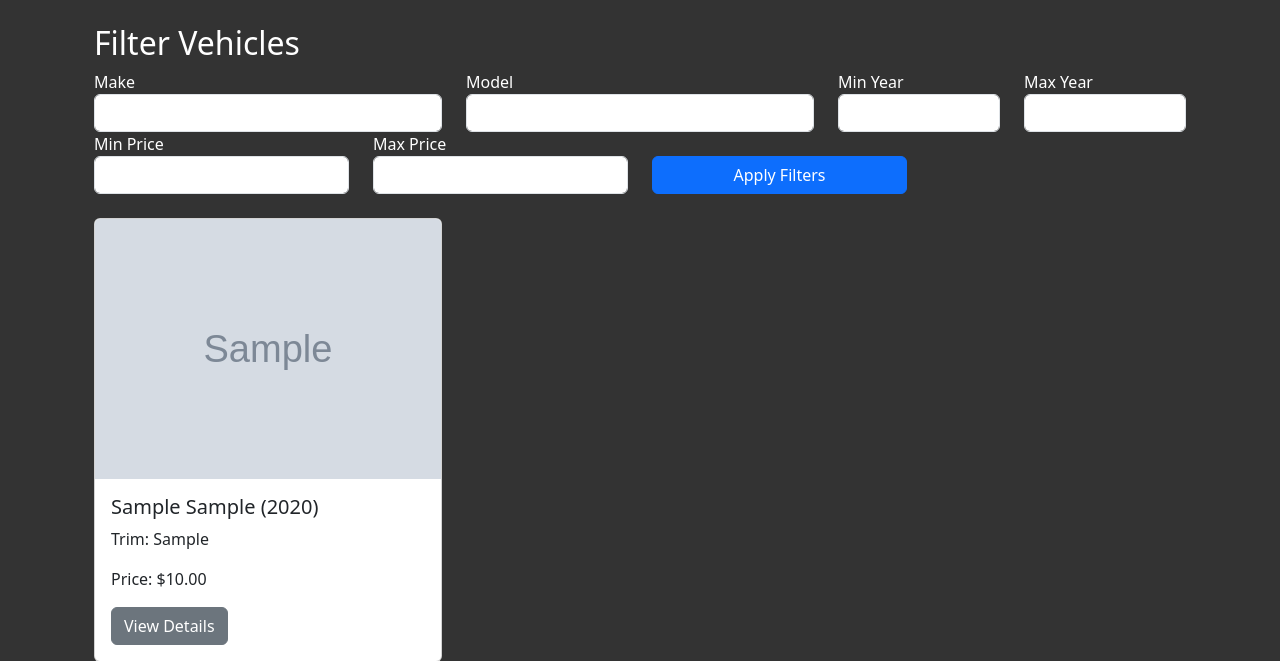
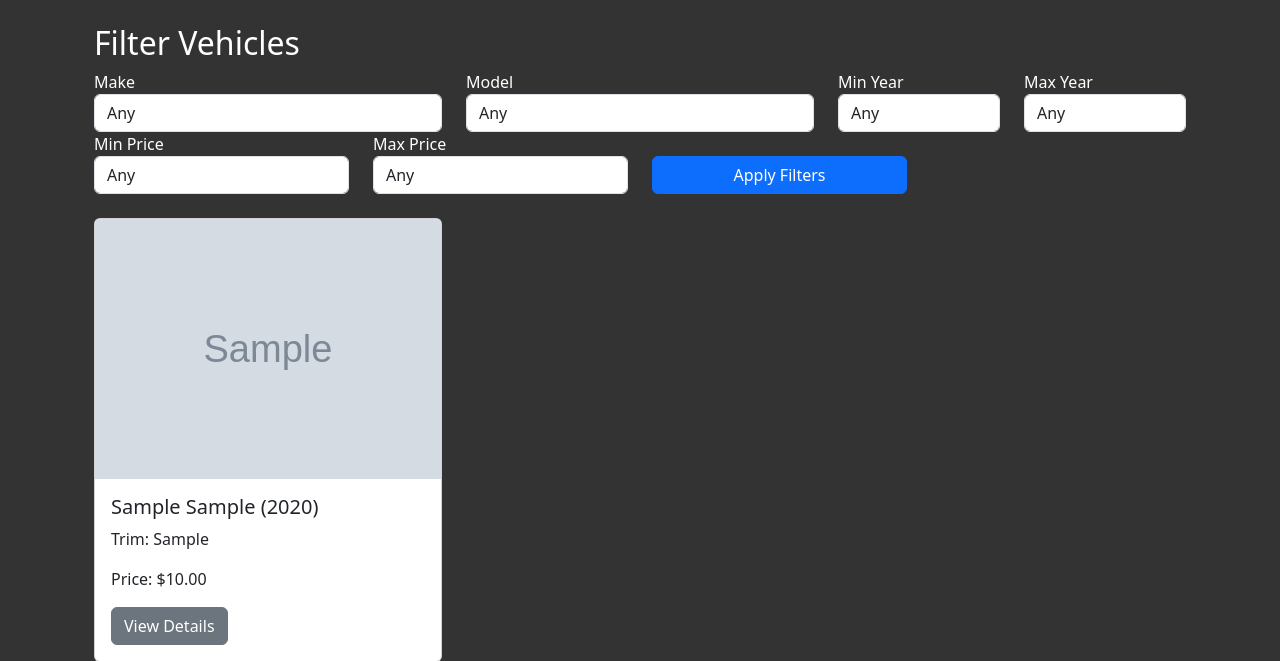
Before and after one commit to amirablhsn/CSCI2040U, a Django app: page /filter/ in a window 1280 px wide. Shown: the top 661 px of the page. Run offline with Django 5.2, Linux system fonts and the light colour scheme; tables that the repository leaves empty hold one stand-in row (values such as "Sample post"); grey boxes marked "Sample" are stand-in pictures.

Commit message:
Updated UI, completed filter function

```diff
--- a/catalogue/templates/filter.html
+++ b/catalogue/templates/filter.html
@@ -9,27 +9,57 @@
         <div class="row">
             <div class="col-md-4">
                 <label for="make">Make</label>
-                <input type="text" name="make" id="make" class="form-control" value="{{ request.GET.make }}">
+                <select name="make" id="make" class="form-control">
+                    <option value="">Any</option>
+                    {% for make in makes %}
+                        <option value="{{ make }}" {% if request.GET.make == make %}selected{% endif %}>{{ make }}</option>
+                    {% endfor %}
+                </select>
             </div>
             <div class="col-md-4">
                 <label for="model">Model</label>
-                <input type="text" name="model" id="model" class="form-control" value="{{ request.GET.model }}">
+                <select name="model" id="model" class="form-control">
+                    <option value="">Any</option>
+                    {% for model in models %}
+                        <option value="{{ model }}" {% if request.GET.model == model %}selected{% endif %}>{{ model }}</option>
+                    {% endfor %}
+                </select>
             </div>
             <div class="col-md-2">
                 <label for="year_min">Min Year</label>
-                <input type="number" name="year_min" id="year_min" class="form-control" value="{{ request.GET.year_min }}">
+                <select name="year_min" id="year_min" class="form-control">
+                    <option value="">Any</option>
+                    {% for year in years %}
+                        <option value="{{ year }}" {% if request.GET.year_min == year|stringformat:"s" %}selected{% endif %}>{{ year }}</option>
+                    {% endfor %}
+                </select>
             </div>
             <div class="col-md-2">
                 <label for="year_max">Max Year</label>
-                <input type="number" name="year_max" id="year_max" class="form-control" value="{{ request.GET.year_max }}">
+                <select name="year_max" id="year_max" class="form-control">
+                    <option value="">Any</option>
+                    {% for year in years %}
+                        <option value="{{ year }}" {% if request.GET.year_max == year|stringformat:"s" %}selected{% endif %}>{{ year }}</option>
+                    {% endfor %}
+                </select>
             </div>
             <div class="col-md-3">
                 <label for="price_min">Min Price</label>
-                <input type="number" name="price_min" id="price_min" class="form-control" value="{{ request.GET.price_min }}">
+                <select name="price_min" id="price_min" class="form-control">
+                    <option value="">Any</option>
+                    {% for price in prices %}
+                        <option value="{{ price }}" {% if request.GET.price_min == price|stringformat:"s" %}selected{% endif %}>${{ price }}</option>
+                    {% endfor %}
+                </select>
             </div>
             <div class="col-md-3">
                 <label for="price_max">Max Price</label>
-                <input type="number" name="price_max" id="price_max" class="form-control" value="{{ request.GET.price_max }}">
+                <select name="price_max" id="price_max" class="form-control">
+                    <option value="">Any</option>
+                    {% for price in prices %}
+                        <option value="{{ price }}" {% if request.GET.price_max == price|stringformat:"s" %}selected{% endif %}>${{ price }}</option>
+                    {% endfor %}
+                </select>
             </div>
             <div class="col-md-3 d-flex align-items-end">
                 <button type="submit" class="btn btn-primary w-100">Apply Filters</button>
--- a/catalogue/views.py
+++ b/catalogue/views.py
@@ -24,6 +24,12 @@ def filter(request):
     """Filters vehicles based on request parameters."""
     vehicles = Vehicle.objects.all()
 
+    # Get distinct values for dropdowns
+    makes = Vehicle.objects.values_list("make", flat=True).distinct().order_by("make")
+    models = Vehicle.objects.values_list("model", flat=True).distinct().order_by("model")
+    years = Vehicle.objects.values_list("year", flat=True).distinct().order_by("-year")  # Sorted from newest to oldest
+    prices = Vehicle.objects.values_list("price", flat=True).distinct().order_by("price")
+
     # Get filter parameters from GET request
     make = request.GET.get("make", "")
     model = request.GET.get("model", "")
@@ -34,9 +40,9 @@ def filter(request):
 
     # Apply filters
     if make:
-        vehicles = vehicles.filter(make__icontains=make)
+        vehicles = vehicles.filter(make=make)
     if model:
-        vehicles = vehicles.filter(model__icontains=model)
+        vehicles = vehicles.filter(model=model)
     if year_min:
         vehicles = vehicles.filter(year__gte=year_min)
     if year_max:
@@ -46,7 +52,14 @@ def filter(request):
     if price_max:
         vehicles = vehicles.filter(price__lte=price_max)
 
-    return render(request, "filter.html", {"vehicles": vehicles})
+    return render(request, "filter.html", {
+        "vehicles": vehicles,
+        "makes": makes,
+        "models": models,
+        "years": years,
+        "prices": prices
+    })
+
 
 
 # https://docs.djangoproject.com/en/5.1/topics/forms/
```
Also changed, not shown: catalogue/templates/search.html (+27 -30 lines), media/assets/sample3.png.
